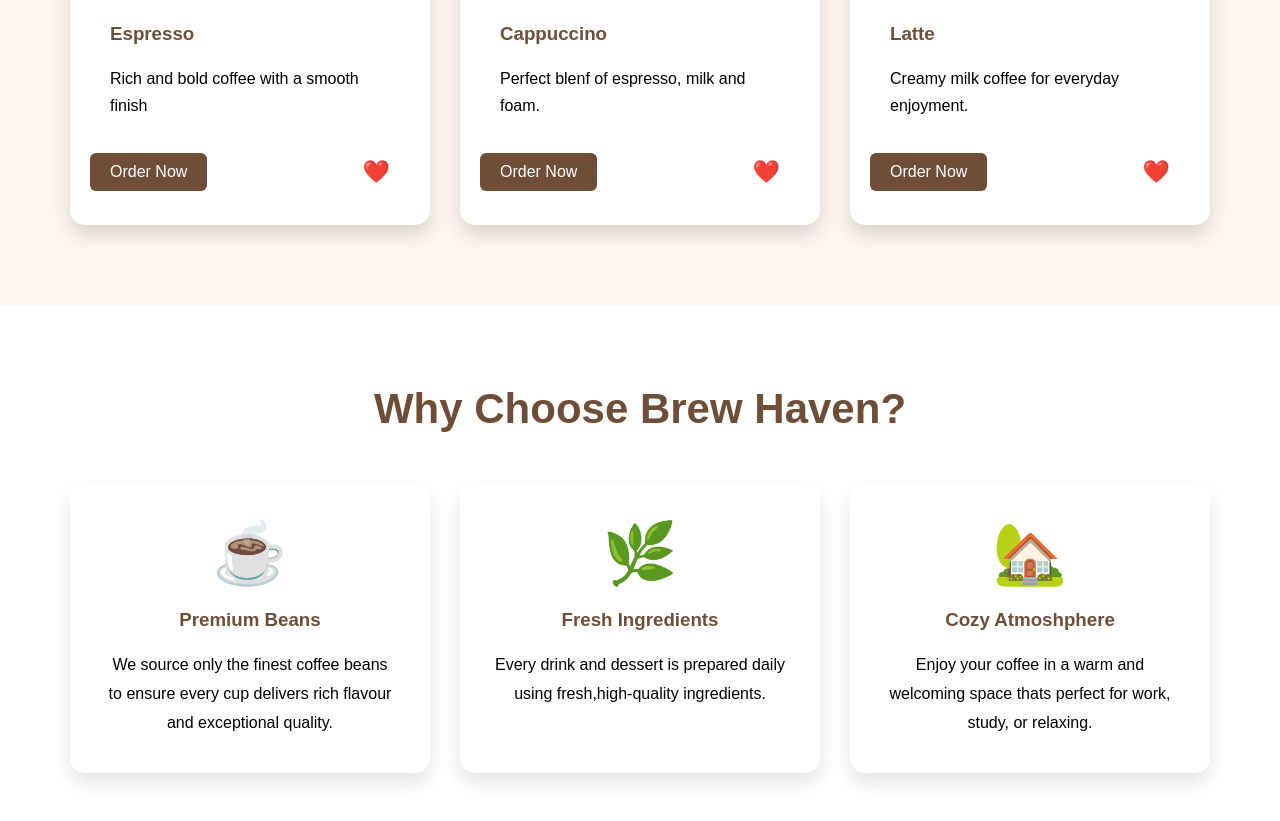
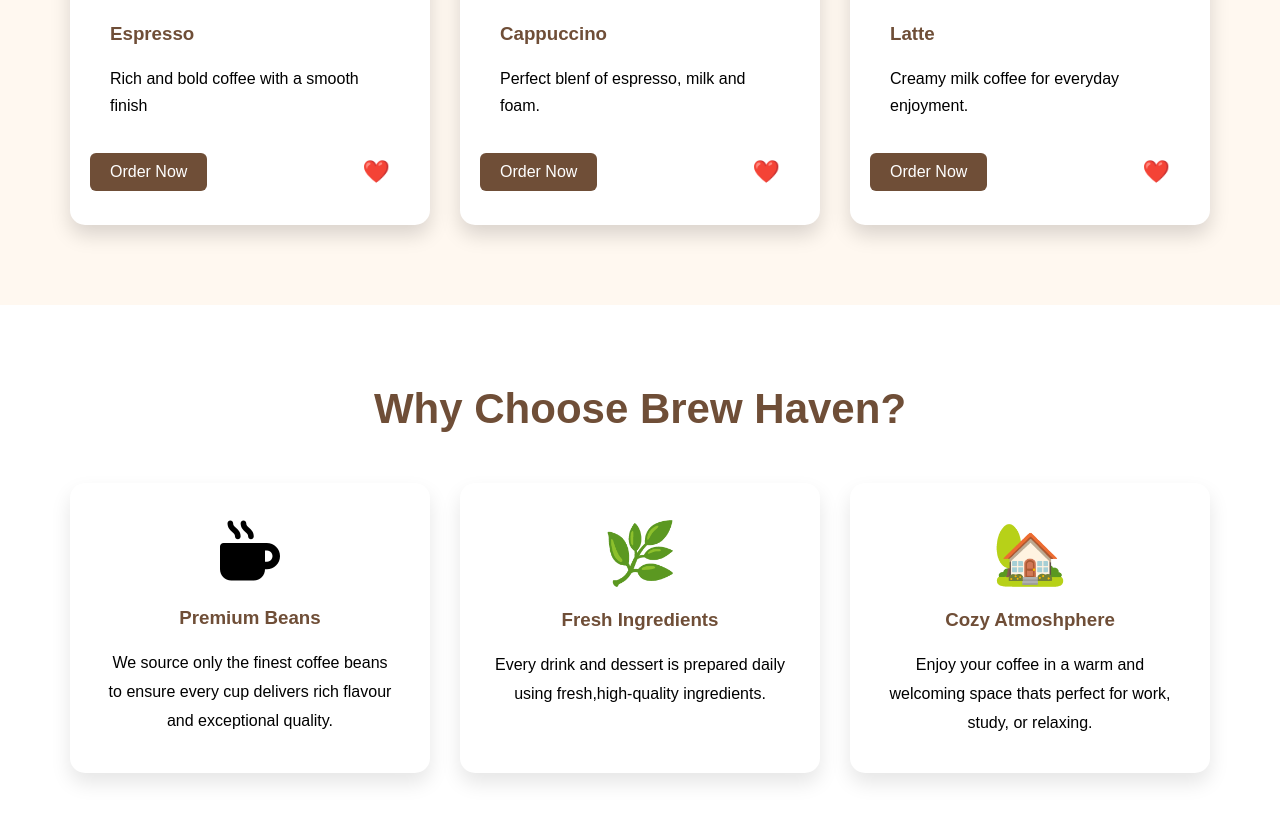
Before and after one commit to PosaKarthik/brew-haven-coffe-shop, a plain HTML site: page index.html in a window 1280 px wide. Shown: the part 1920-2741 px from the top of the page. Drawn offline with Linux system fonts and the light colour scheme.

Commit message:
Integrated Font Awesome and replaced first freature icon

```diff
--- a/index.html
+++ b/index.html
@@ -13,6 +13,11 @@
 
     <!--CSS File-->
     <link rel="stylesheet" href="css/style.css">
+
+    <!-- Font Awesome Icons -->
+    <link rel="stylesheet"
+      href="https://cdnjs.cloudflare.com/ajax/libs/font-awesome/6.7.2/css/all.min.css">
+
 </head>
 
 <body>
@@ -241,7 +246,9 @@
 
             <article class="feature-card">
 
-                <div class="feature-icon">☕</div>
+                <div class="feature-icon">
+                    <i class="fa-solid fa-mug-hot"></i>
+                </div>
 
                 <h3>Premium Beans</h3>
 
```
